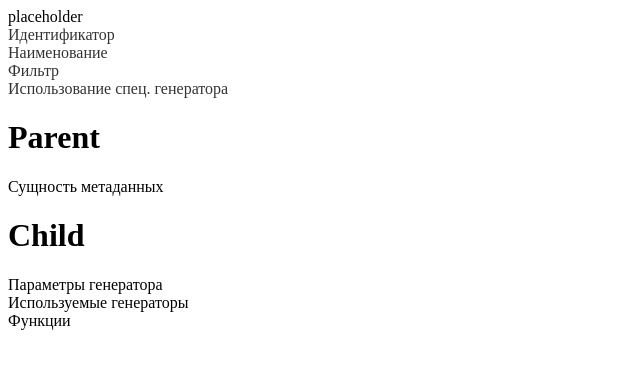
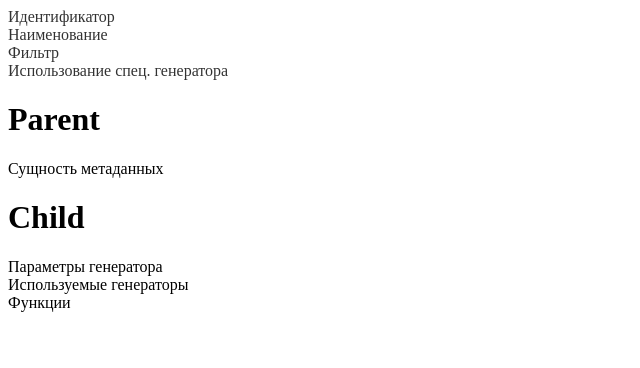
Before and after one commit to imciflam/tree-grid, a React (Create React App) app: page / in a window 1280 px wide. Shown: the top 368 px of the page, without its empty margins (0-640 px from the left). Built offline with nearby package versions, Linux system fonts and the light colour scheme.

Commit message:
- placeholder

```diff
--- a/src/App.tsx
+++ b/src/App.tsx
@@ -44,10 +44,7 @@ export class App extends Component<any, any> {
   }
   render() {
     return (
-      <React.Fragment>
-        placeholder
-        <div>{this.renderCurrent(this.state.data)}</div>
-      </React.Fragment>
+      <React.Fragment>{this.renderCurrent(this.state.data)}</React.Fragment>
     )
   }
 }
```
